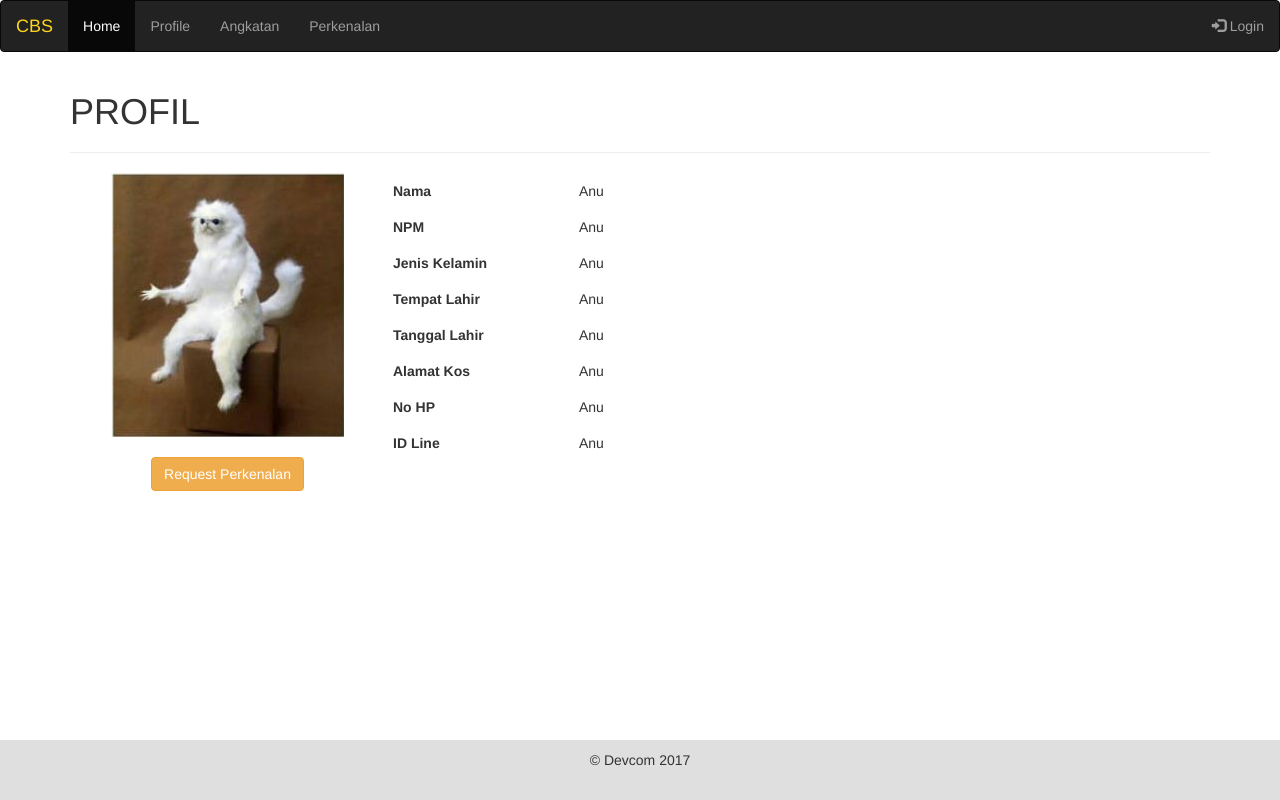
After one commit to Ponita48/PerkenalanCBS, a CodeIgniter app: a page that uses application/views/profil_kating.php in a window 1280 px wide. The commit adds this page. Run offline with CodeIgniter, Linux system fonts and the light colour scheme.

Commit message:
view profil kating + request kenalan + kasih heading

```diff
--- a/application/controllers/user.php
+++ b/application/controllers/user.php
@@ -27,6 +27,20 @@ class User extends CI_Controller
 		$this->load->view('footer');
 	}
 
+	public function profil_senior() {
+
+		$this->load->view('header');
+		$this->load->view('profil_kating');
+		$this->load->view('footer');
+	}
+
+	public function request() {
+
+		$this->load->view('header');
+		$this->load->view('request_perkenalan');
+		$this->load->view('footer');
+	}
+
 	//login function
 	public function login() {
 		//formValidation
@@ -37,7 +51,9 @@ class User extends CI_Controller
 		if ($this->form_validation->run() == FALSE) {
 			//When error
 			//load login form
+			$this->load->view('header');
 			$this->load->view('login');
+			$this->load->view('footer');
 		}else {
 
 			//Get data login
@@ -53,7 +69,9 @@ class User extends CI_Controller
 			if ($result == FALSE) {
 				//when username or password wrong
 				$data['error_message'] = "Username atau password salah";
+				$this->load->view('header');
 				$this->load->view('login', $data);
+				$this->load->view('footer');
 			}else {
 				//when username or password correct
 				//insert username and password to session
--- /dev/null
+++ b/application/views/profil_kating.php
@@ -0,0 +1,50 @@
+<!-- TODO: pake id untuk tiap mahasiswa -->
+	<div>
+		<h1>PROFIL</h1>
+		<hr>
+	</div>
+
+	<div class="container">
+		<div class="col-sm-3">
+			<center>
+				<img src="<?php echo base_url(); ?>img/img1.jpg" alt="" class="img-responsive"><br>
+				<button class="btn btn-warning" type="submit">Request Perkenalan</button><br><br>
+			</center>
+		</div>
+		<div class="col-sm-3">
+			<table class="table table-borderless">
+				<tr>
+					<td><b>Nama</b></td>
+					<td>Anu</td>
+				</tr>
+				<tr>
+					<td><b>NPM</b></td>
+					<td>Anu</td>
+				</tr>
+				<tr>
+					<td><b>Jenis Kelamin</b></td>
+					<td>Anu</td>
+				</tr>
+				<tr>
+					<td><b>Tempat Lahir</b></td>
+					<td>Anu</td>
+				</tr>
+				<tr>
+					<td><b>Tanggal Lahir</b></td>
+					<td>Anu</td>
+				</tr>
+				<tr>
+					<td><b>Alamat Kos</b></td>
+					<td>Anu</td>
+				</tr>
+				<tr>
+					<td><b>No HP</b></td>
+					<td>Anu</td>
+				</tr>
+				<tr>
+					<td><b>ID Line</b></td>
+					<td>Anu</td>
+				</tr>
+			</table>
+		</div>
+	</div>
--- a/assets/css/user.css
+++ b/assets/css/user.css
@@ -30,6 +30,30 @@ input {
 .tab-content {
 	margin-top: 10px;
 }
-.photo-tumbnail {
-	margin-bottom: 10px;
+.table-borderless > tbody > tr > td,
+.table-borderless > tbody > tr > th,
+.table-borderless > tfoot > tr > td,
+.table-borderless > tfoot > tr > th,
+.table-borderless > thead > tr > td,
+.table-borderless > thead > tr > th {
+    border: none;
 }
+.btn-file {
+    position: relative;
+    overflow: hidden;
+}
+.btn-file input[type=file] {
+    position: absolute;
+    top: 0;
+    right: 0;
+    min-width: 100%;
+    min-height: 100%;
+    font-size: 100px;
+    text-align: right;
+    filter: alpha(opacity=0);
+    opacity: 0;
+    outline: none;
+    background: white;
+    cursor: inherit;
+    display: block;
+}
```
Also changed, not shown: application/views/kating.php (+14 -9 lines), application/views/request_perkenalan.php (added, +30 -0 lines).
